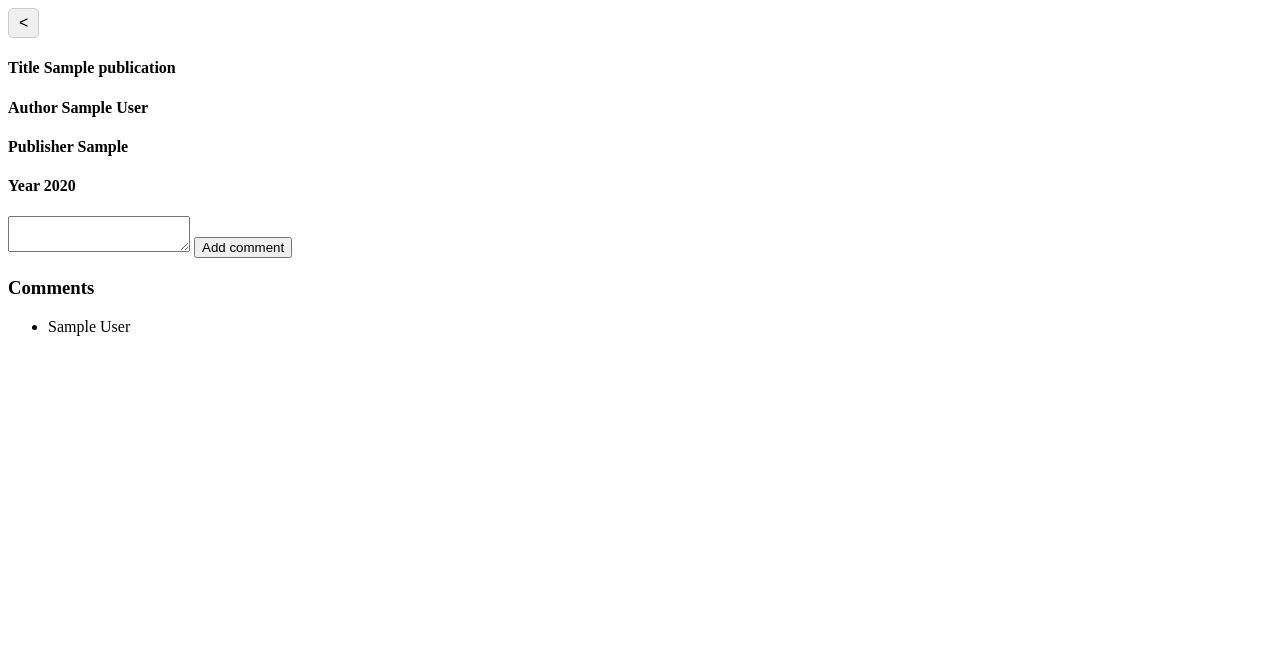
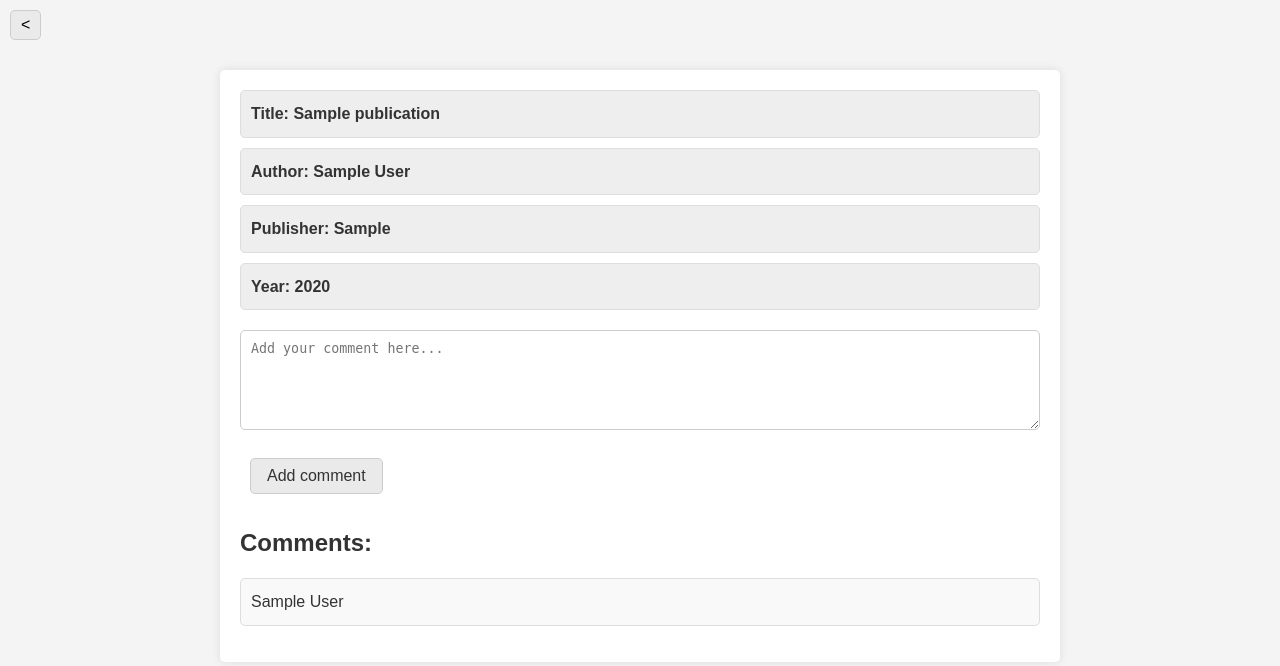
Before and after one commit to LeoKrasowski/PHP-WebBlog-app, a PHP site: page /publication.php?id=1 in a window 1280 px wide. Shown: the top 666 px of the page. Run offline with PHP 8.4, Linux system fonts and the light colour scheme; tables that the repository leaves empty or names only in its code hold one stand-in row (values such as "Sample post").

Commit message:
page publications style is upgraded

```diff
--- a/publication.php
+++ b/publication.php
@@ -17,7 +17,86 @@
 <head>
     <meta charset="UTF-8">
     <meta name="viewport" content="width=device-width, initial-scale=1.0">
-    <title>Document</title>
+    <title>Pulication</title>
+
+    <style>
+        body {
+            font-family: Arial, sans-serif;
+            line-height: 1.6;
+            margin: 0;
+            padding: 0;
+            background-color: #f4f4f4;
+            color: #333;
+        }
+
+        h4, h3 {
+            margin: 0 0 10px;
+        }
+
+        h4 {
+            background: #eee;
+            padding: 10px;
+            border-radius: 5px;
+            border: 1px solid #ddd;
+        }
+
+        h3 {
+            margin-top: 20px;
+            font-size: 24px;
+        }
+
+        .container {
+            max-width: 800px;
+            margin: 20px auto;
+            padding: 20px;
+            background: #fff;
+            border-radius: 5px;
+            box-shadow: 0 0 10px rgba(0, 0, 0, 0.1);
+        }
+
+        button {
+            color: #333;
+            background-color: #eaeaea;
+            padding: 8px 16px;
+            border: 1px solid #ccc;
+            border-radius: 5px;
+            cursor: pointer;
+            font-size: 16px;
+            margin: 10px 0;
+            transition: background-color 0.3s, border-color 0.3s;
+            margin-left: 10px;
+        }
+
+        button:hover {
+            background-color: #b3e6ff;
+            border-color: #dcdcdc;
+        }
+
+        textarea {
+            width: 100%;
+            height: 100px;
+            padding: 10px;
+            border-radius: 5px;
+            border: 1px solid #ccc;
+            margin: 10px 0;
+            resize: vertical;
+            box-sizing: border-box;
+        }
+
+        ul {
+            list-style-type: none;
+            padding: 0;
+        }
+
+        li {
+            background: #f9f9f9;
+            margin: 5px 0;
+            padding: 10px;
+            border-radius: 5px;
+            border: 1px solid #ddd;
+        }
+
+    </style>
 
     <button style="color: black; padding: 5px 10px; border: 1px solid #ccc; border-radius: 5px; cursor: pointer; font-size: 16px;" onclick="goBack()"><</button>
     <script>
@@ -28,20 +107,19 @@
 
 </head>
 <body>
-    <h4>Title <?= $publication['title']?></h4>
-    <h4>Author <?= $publication['author']?></h4>
-    <h4>Publisher <?= $publication['publisher']?></h4>
-    <h4>Year <?= $publication['year']?></h4>
+   <div class="container">
+    <h4>Title: <?= $publication['title']?></h4>
+    <h4>Author: <?= $publication['author']?></h4>
+    <h4>Publisher: <?= $publication['publisher']?></h4>
+    <h4>Year: <?= $publication['year']?></h4>
 
     <form action="vendor/create_comment.php" method="post">
         <input type="hidden" name="id" value="<?= $publication['id'] ?>">
-        <textarea name="body"></textarea>
+        <textarea name="body" placeholder="Add your comment here..."></textarea>
         <button type="submit">Add comment</button>
     </form>
 
-
-
-    <h3>Comments</h3>
+    <h3>Comments:</h3>
     <ul>
         <?php
          foreach ($comments as $comment) {
```
Also changed, not shown: update.php (+18 -1 lines), 1 other file.
